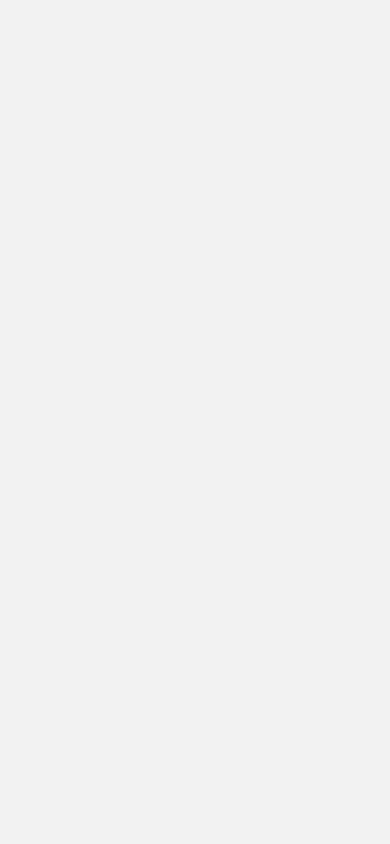
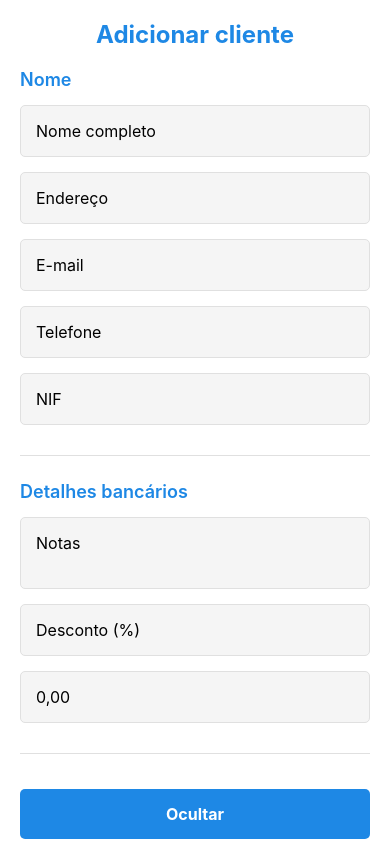
Before and after one commit to NatanCav/GestormaxApp, a React Native app in the folder projeto/: screen /CadastroCliente in a window 390 px wide. Built offline with nearby package versions, Linux system fonts and the light colour scheme.

Commit message:
criação cadastro cliente

```diff
--- a/projeto/src/pages/CadastroCliente/index.js
+++ b/projeto/src/pages/CadastroCliente/index.js
@@ -1,10 +1,79 @@
 import React from 'react'
-import { View, Text} from 'react-native'
+import {  View, Text, TextInput, StyleSheet, TouchableOpacity, ScrollView} from 'react-native'
 
 export default function CadastroCliente(){
     return(
-        <View>
+ <ScrollView style={styles.container}>
+      <Text style={styles.header}>Adicionar cliente</Text>
 
-        </View>
-    )
+      <View style={styles.section}>
+        <Text style={styles.sectionTitle}>Nome</Text>
+        <TextInput style={styles.input} placeholder="Nome completo" />
+
+        <TextInput style={styles.input} placeholder="Endereço" />
+        <TextInput style={styles.input} placeholder="E-mail" keyboardType="email-address" />
+        <TextInput style={styles.input} placeholder="Telefone" keyboardType="phone-pad" />
+        <TextInput style={styles.input} placeholder="NIF" keyboardType="numeric" />
+      </View>
+
+      <View style={styles.section}>
+        <Text style={styles.sectionTitle}>Detalhes bancários</Text>
+        <TextInput style={styles.input} placeholder="Notas" multiline />
+        <TextInput style={styles.input} placeholder="Desconto (%)" keyboardType="numeric" />
+        <TextInput style={styles.input} placeholder="0,00" keyboardType="numeric" />
+      </View>
+
+      <TouchableOpacity style={styles.hideButton}>
+        <Text style={styles.hideButtonText}>Ocultar</Text>
+      </TouchableOpacity>
+    </ScrollView>
+    );
 }
+
+const styles = StyleSheet.create({
+  container: {
+    flex: 1,
+    backgroundColor: '#fff',
+    padding: 20,
+  },
+  header: {
+    fontSize: 24,
+    fontWeight: 'bold',
+    color: '#1E88E5',
+    marginBottom: 20,
+    textAlign: 'center',
+  },
+  section: {
+    marginBottom: 25,
+    borderBottomWidth: 1,
+    borderBottomColor: '#E0E0E0',
+    paddingBottom: 15,
+  },
+  sectionTitle: {
+    fontSize: 18,
+    fontWeight: '600',
+    color: '#1E88E5',
+    marginBottom: 15,
+  },
+  input: {
+    backgroundColor: '#F5F5F5',
+    borderRadius: 5,
+    padding: 15,
+    marginBottom: 15,
+    fontSize: 16,
+    borderWidth: 1,
+    borderColor: '#E0E0E0',
+  },
+  hideButton: {
+    backgroundColor: '#1E88E5',
+    padding: 15,
+    borderRadius: 5,
+    alignItems: 'center',
+    marginTop: 10,
+  },
+  hideButtonText: {
+    color: '#fff',
+    fontWeight: 'bold',
+    fontSize: 16,
+  },
+});
```
